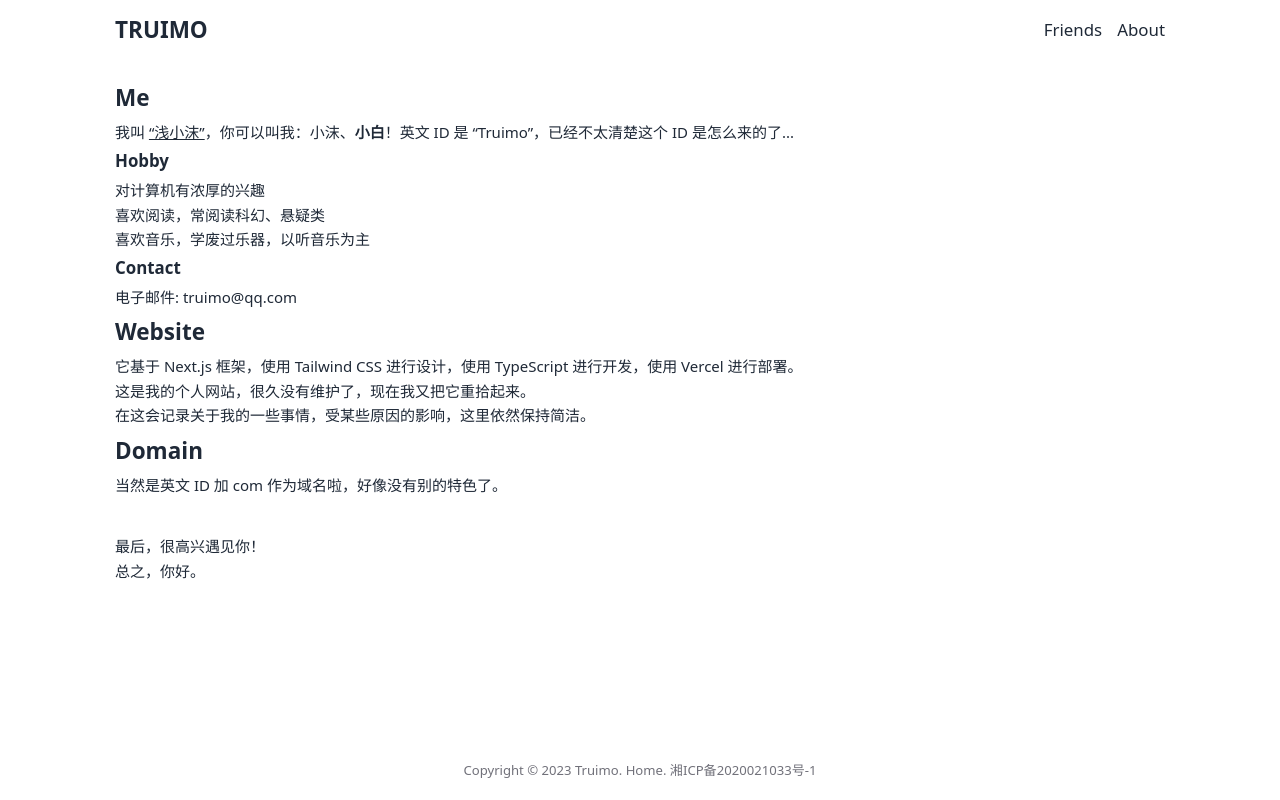
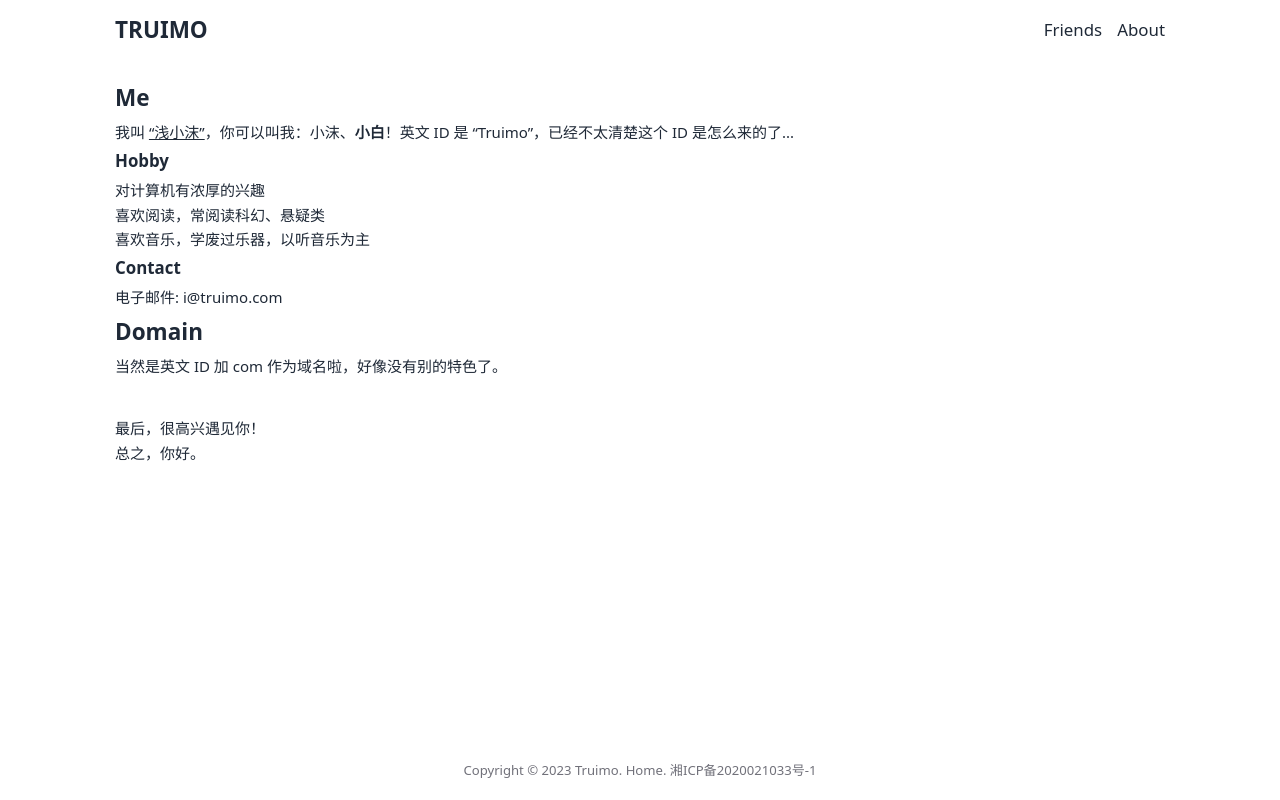
Before and after one commit to Truimo/home, a Next.js app: page /about in a window 1280 px wide. Built offline with nearby package versions, Linux system fonts and the light colour scheme.

Commit message:
feat: update about page

```diff
--- a/src/app/about/page.tsx
+++ b/src/app/about/page.tsx
@@ -9,11 +9,7 @@ export default function Page() {
             <p className="leading-relaxed">喜欢阅读，常阅读科幻、悬疑类</p>
             <p className="leading-relaxed">喜欢音乐，学废过乐器，以听音乐为主</p>
             <h3 className="text-lg font-semibold leading-loose">Contact</h3>
-            <p className="leading-relaxed">电子邮件: <a href="mailto:truimo@qq.com">truimo@qq.com</a></p>
-            <h2 className="text-2xl font-bold leading-loose">Website</h2>
-            <p className="leading-relaxed">它基于 Next.js 框架，使用 Tailwind CSS 进行设计，使用 TypeScript 进行开发，使用 Vercel 进行部署。</p>
-            <p className="leading-relaxed">这是我的个人网站，很久没有维护了，现在我又把它重拾起来。</p>
-            <p className="leading-relaxed">在这会记录关于我的一些事情，受某些原因的影响，这里依然保持简洁。</p>
+            <p className="leading-relaxed">电子邮件: <a href="mailto:i@truimo.com">i@truimo.com</a></p>
             <h2 className="text-2xl font-bold leading-loose">Domain</h2>
             <p className="leading-relaxed">当然是英文 ID 加 com 作为域名啦，好像没有别的特色了。</p>
             <div className="h-10"></div>
```
